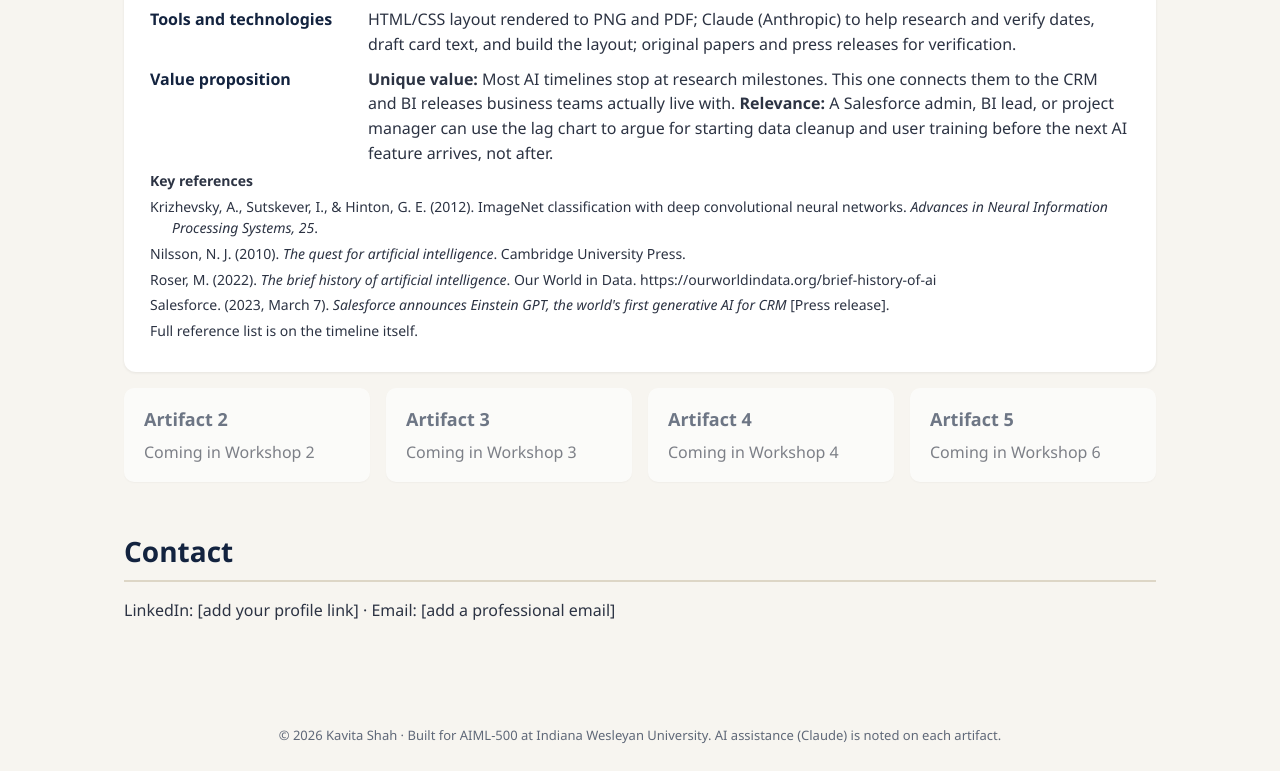
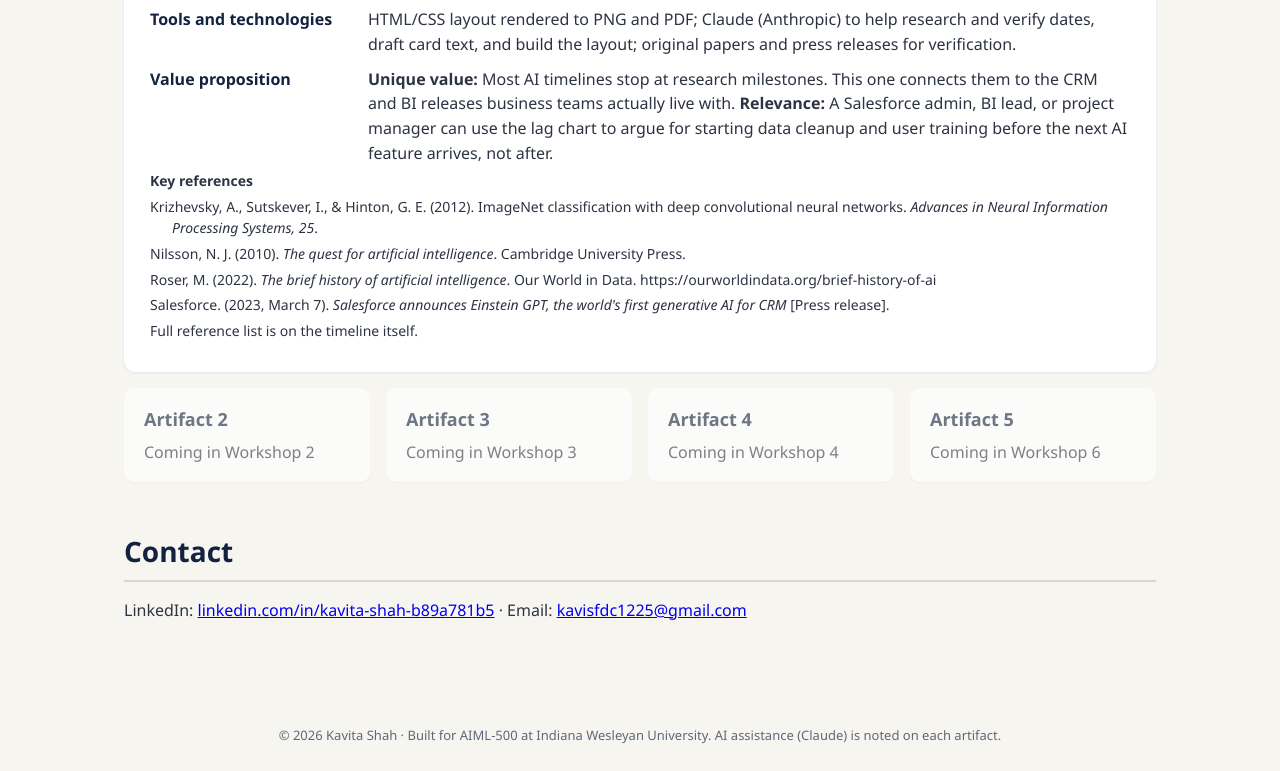
Before and after one commit to kavitashah-ai/kavitashah-ai.github.io, a plain HTML site: page index.html in a window 1280 px wide. Shown: the part 2547-3318 px from the top of the page. Drawn offline with Linux system fonts and the light colour scheme.

Commit message:
Add files via upload

```diff
--- a/index.html
+++ b/index.html
@@ -81,7 +81,7 @@ footer{text-align:center;font-size:13px;color:var(--muted);padding:26px}
 </section>
 
 <section id="contact"><h2>Contact</h2>
-<p>LinkedIn: [add your profile link] · Email: [add a professional email]</p>
+<p>LinkedIn: <a href="https://www.linkedin.com/in/kavita-shah-b89a781b5" target="_blank" rel="noopener">linkedin.com/in/kavita-shah-b89a781b5</a> · Email: <a href="mailto:kavisfdc1225@gmail.com">kavisfdc1225@gmail.com</a></p>
 </section>
 </main>
 <footer>© 2026 Kavita Shah · Built for AIML-500 at Indiana Wesleyan University. AI assistance (Claude) is noted on each artifact.</footer>
```
